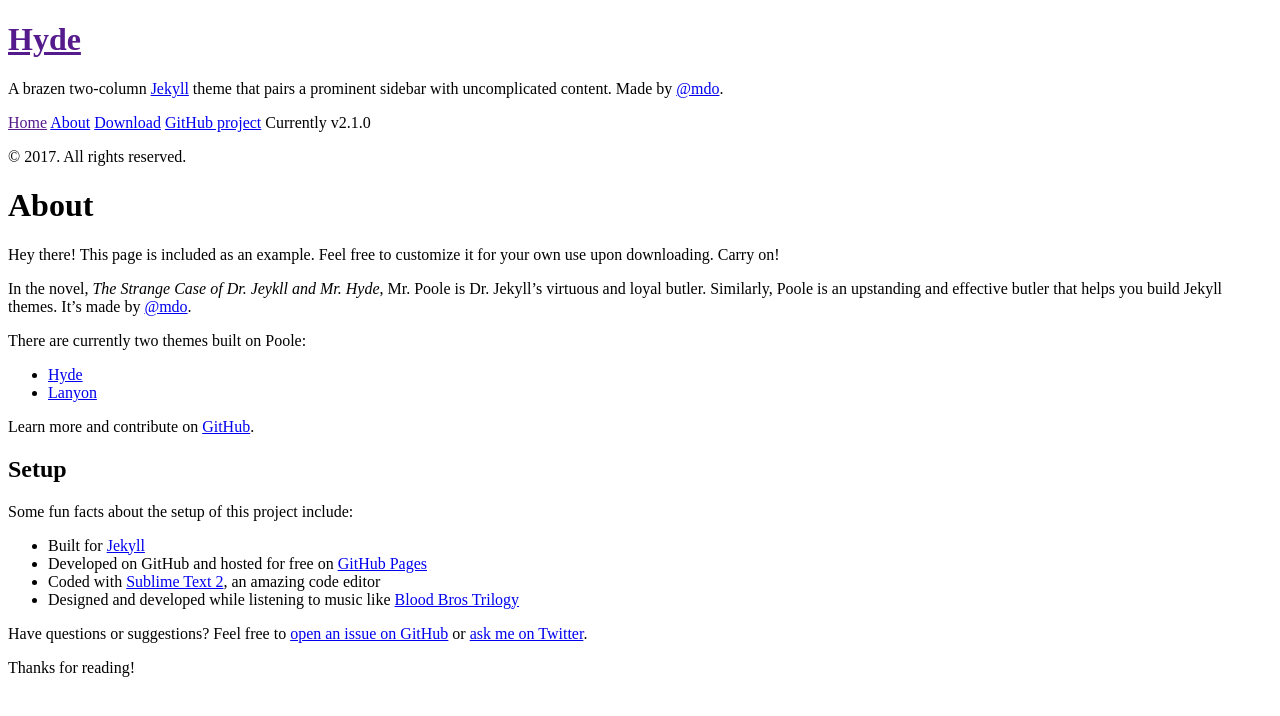
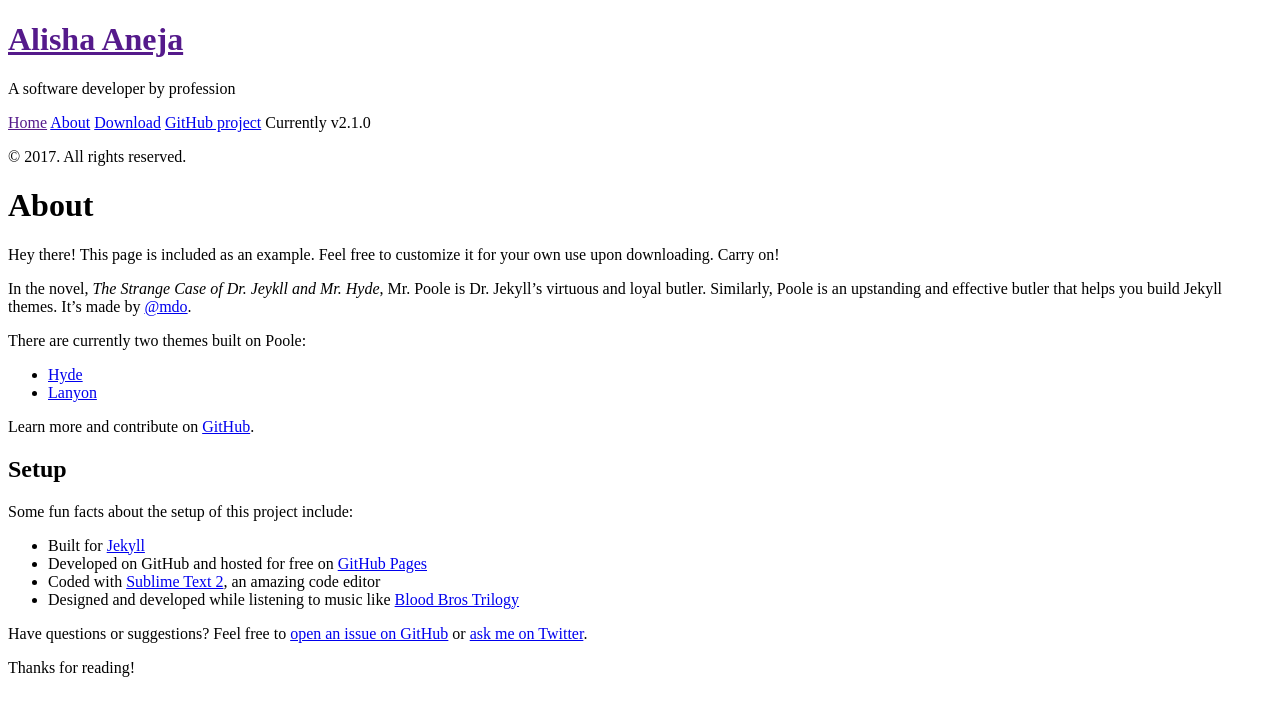
Before and after one commit to alisha17/alisha17.github.io, a Jekyll site: the page built from about.md, in a window 1280 px wide. Shown: the top 716 px of the page. Built offline with Jekyll 4.4.1, drawn with Linux system fonts in a browser that asks for light colours; Markdown is read by kramdown in place of the engine named in the settings.

Commit message:
Description

```diff
--- a/_config.yml
+++ b/_config.yml
@@ -6,22 +6,22 @@
 permalink:        pretty
 
 # Setup
-title:            Hyde
-tagline:          'A Jekyll theme'
-description:      'A brazen two-column <a href="http://jekyllrb.com" target="_blank">Jekyll</a> theme that pairs a prominent sidebar with uncomplicated content. Made by <a href="https://twitter.com/mdo" target="_blank">@mdo</a>.'
-url:              http://hyde.getpoole.com
+title:            Alisha Aneja
+tagline:          'Welcome to my world!'
+description:      'A software developer by profession'
+url:              http://alisha17.github.io
 baseurl:          /
 
 author:
-  name:           'Mark Otto'
-  url:            https://twitter.com/mdo
+  name:           'Alisha Aneja'
+  url:            https://twitter.com/alisha_aneja
 
-paginate:         5
+paginate:         1
 
 # Custom vars
 version:          2.1.0
 
 github:
-  repo:           https://github.com/poole/hyde
+  repo:           https://github.com/alisha17/
 
 gems: [jekyll-gist, jekyll-paginate]
```
